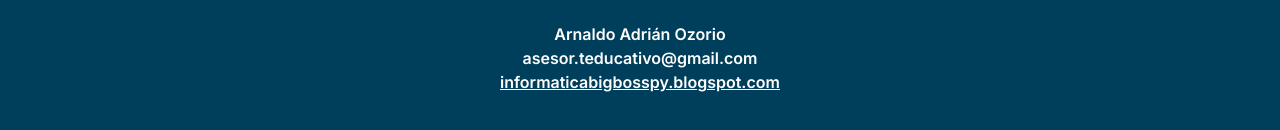
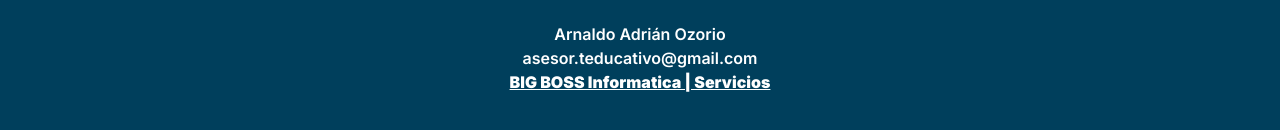
Before and after one commit to ArnaldOzPy/hS6Dv3, a plain HTML site: page prueba/slide.html in a window 1280 px wide. Shown: the part 4142-4272 px from the top of the page. Drawn offline with nearby package versions, Linux system fonts and the light colour scheme.

Commit message:
Update slide.html

```diff
--- a/prueba/slide.html
+++ b/prueba/slide.html
@@ -180,7 +180,7 @@
             <div class="font-semibold">
                 <p>Arnaldo Adrián Ozorio</p>
                 <p>asesor.teducativo@gmail.com</p>
-                <p><a href="https://informaticabigbosspy.blogspot.com/p/principal.html" target="_blank" class="underline hover:text-[#ffa600]">informaticabigbosspy.blogspot.com</a></p>
+                <strong><a href="https://informaticabigbosspy.blogspot.com/p/principal.html" target="_blank" class="underline hover:text-[#ffa600]">BIG BOSS Informatica | Servicios</a></strong>
             </div>
         </div>
     </footer>
```
